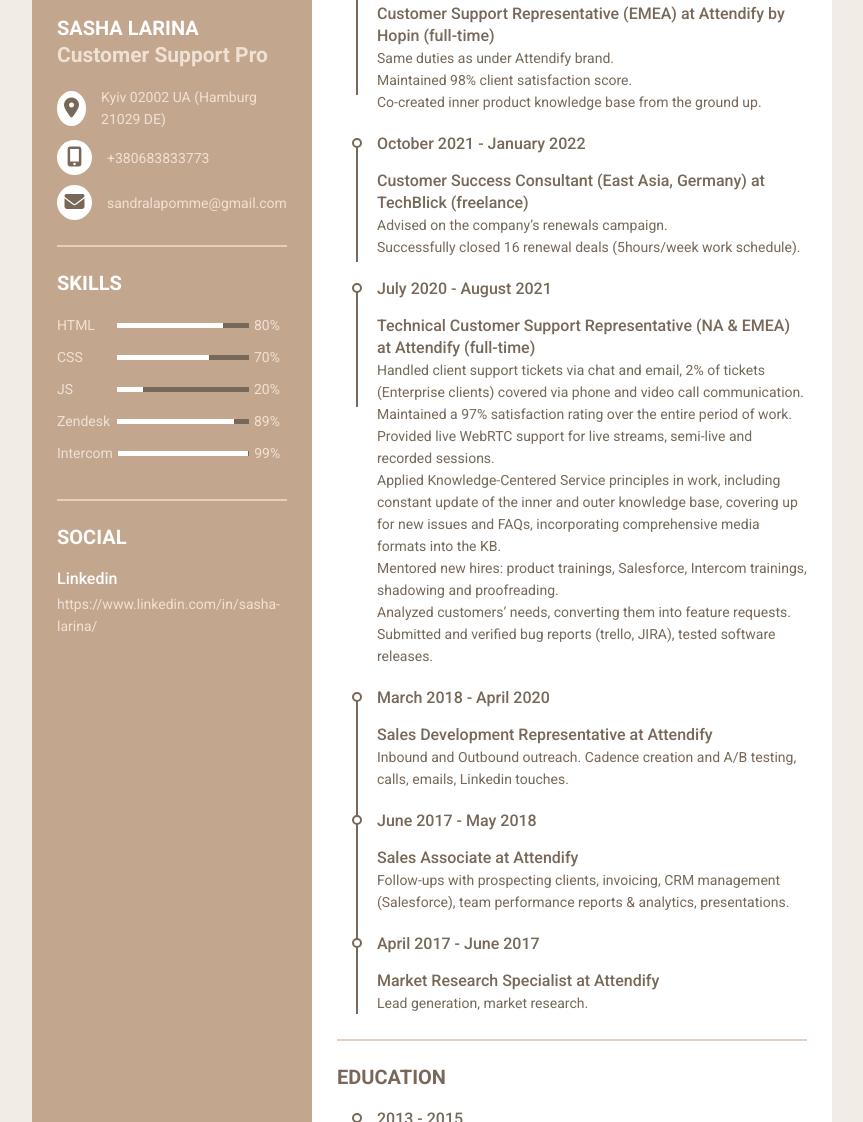
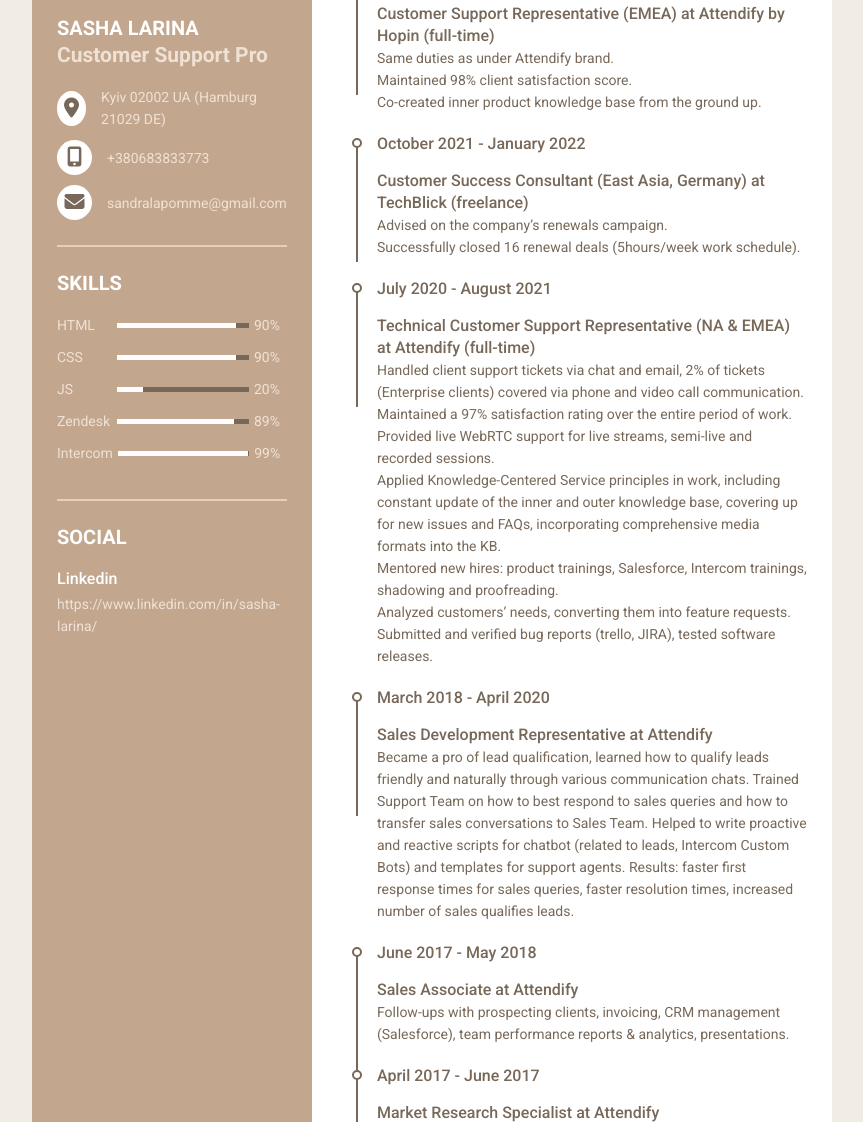
Before and after one commit to sashalarina/myresume, a plain HTML site: page index.html in a window 1280 px wide. Shown: the part 358-1480 px from the top of the page, without its empty margins (208-1071 px from the left). Drawn offline with Linux system fonts and the light colour scheme.

Commit message:
Update index.html

```diff
--- a/index.html
+++ b/index.html
@@ -52,16 +52,16 @@
               <li>
                 <div class="skill_name">HTML</div>
                 <div class="skill_progress">
-                  <span style="width: 80%"></span>
+                  <span style="width: 90%"></span>
                 </div>
-                <div class="skill_per">80%</div>
+                <div class="skill_per">90%</div>
               </li>
               <li>
                 <div class="skill_name">CSS</div>
                 <div class="skill_progress">
-                  <span style="width: 70%"></span>
+                  <span style="width: 90%"></span>
                 </div>
-                <div class="skill_per">70%</div>
+                <div class="skill_per">90%</div>
               </li>
               <li>
                 <div class="skill_name">JS</div>
@@ -175,7 +175,7 @@ Co-created inner product knowledge base from the ground up.
               <div class="info">
                 <p class="semi-bold">Sales Development Representative at Attendify</p>
                 <p>
-               Inbound and Outbound outreach. Cadence creation and A/B testing, calls, emails, Linkedin touches.
+               Became a pro of lead qualification, learned how to qualify leads friendly and naturally through various communication chats. Trained Support Team on how to best respond to sales queries and how to transfer sales conversations to Sales Team. Helped to write proactive and reactive scripts for chatbot (related to leads, Intercom Custom Bots) and templates for support agents. Results: faster first response times for sales queries, faster resolution times, increased number of sales qualifies leads.
 
 
                 </p>
```
